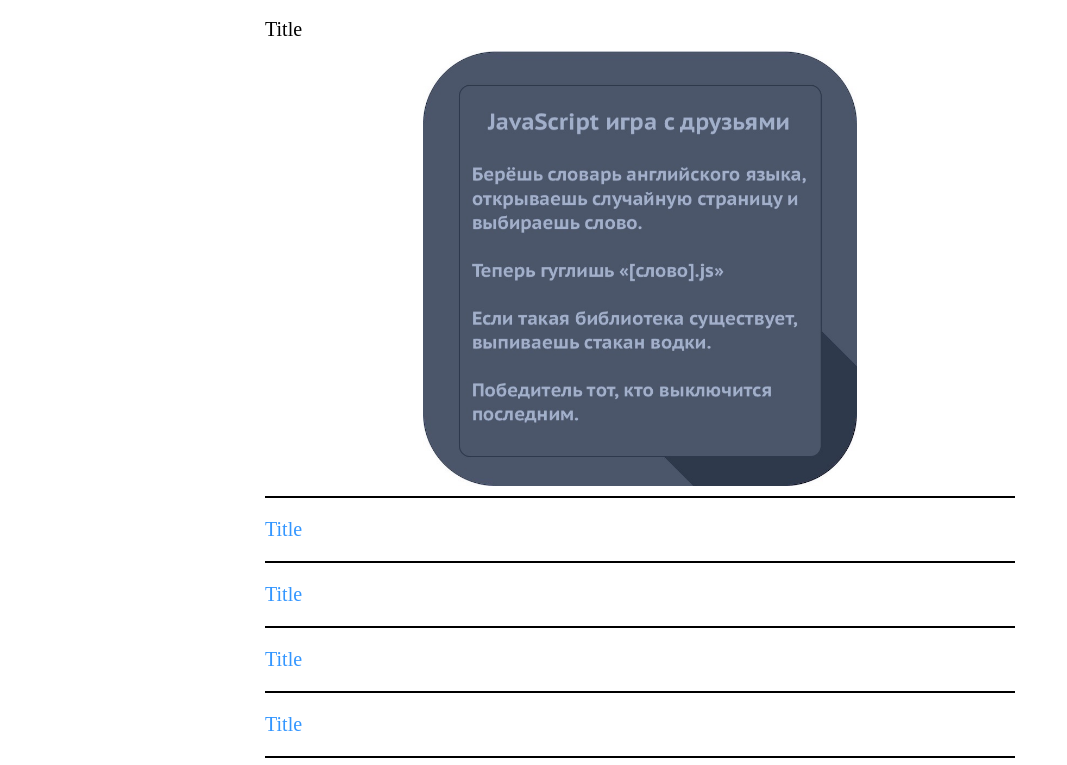
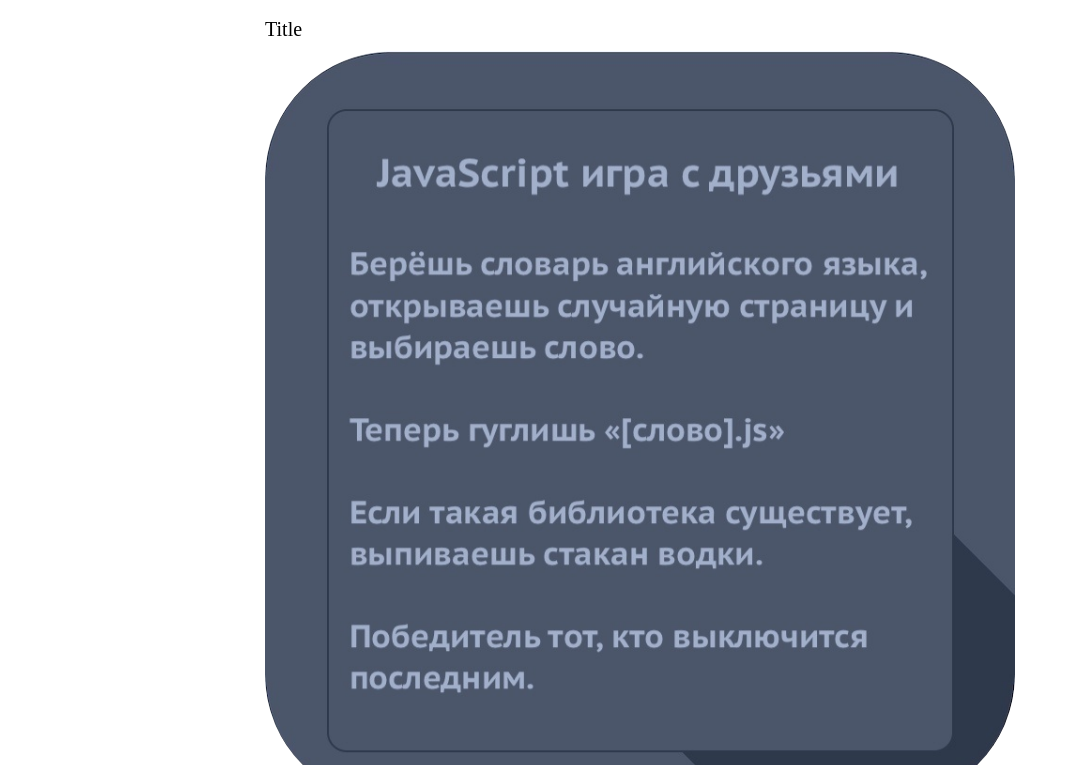
Before and after one commit to The-Dmitry/cssBayan, a plain HTML site: page cssBayan/index.html in a window 1280 px wide. Shown: the part 36-801 px from the top of the page, without its empty margins (0-1067 px from the left). Drawn offline with Linux system fonts and the light colour scheme.

Commit message:
fix: add folder (Sat, Mar 11, 2023 10:50:11 PM)

```diff
--- a/index.html
+++ b/cssBayan/index.html
@@ -17,9 +17,7 @@
           <p class="meme__title">Title</p>
           <div class="cross"></div>
         </div>
-        <div class="meme__image-container">
         <img class="meme__image" src="./images/meme1.jpg" alt="meme">
-      </div>
       </label>
     </li>
     <li class="meme">
@@ -29,9 +27,7 @@
           <p class="meme__title">Title</p>
           <div class="cross"></div>
         </div>
-        <div class="meme__image-container">
         <img class="meme__image" src="./images/meme2.jpg" alt="meme">
-      </div>
       </label>
     </li>
     <li class="meme">
@@ -41,9 +37,7 @@
           <p class="meme__title">Title</p>
           <div class="cross"></div>
         </div>
-        <div class="meme__image-container">
         <img class="meme__image" src="./images/meme3.jpg" alt="meme">
-      </div>
       </label>
     </li>
     <li class="meme">
@@ -53,9 +47,7 @@
           <p class="meme__title">Title</p>
           <div class="cross"></div>
         </div>
-        <div class="meme__image-container">
         <img class="meme__image" src="./images/meme4.jpg" alt="meme">
-      </div>
       </label>
     </li>
     <li class="meme">
@@ -65,9 +57,7 @@
           <p class="meme__title">Title</p>
           <div class="cross"></div>
         </div>
-        <div class="meme__image-container">
         <img class="meme__image" src="./images/meme5.jpg" alt="meme">
-      </div>
       </label>
     </li>
     <li class="meme">
@@ -77,9 +67,7 @@
           <p class="meme__title">Title</p>
           <div class="cross"></div>
         </div>
-        <div class="meme__image-container">
         <img class="meme__image" src="./images/meme6.jpg" alt="meme">
-      </div>
       </label>
     </li>
   </ul>
--- a/style.css
+++ b/cssBayan/style.css
@@ -20,17 +20,18 @@ body {
 }
 .meme {
   display: flex;
-  height: fit-content;
   flex-direction: column;
+  height: auto;
   padding: 10px 0;
   border-top: 1px solid black;
   border-bottom: 1px solid black;
   transition: all linear 1s;
   color: #3396ff;
-
 }
 
-
+.meme__label {
+  height: auto;
+}
 
 .meme__info {
   display: flex;
@@ -40,7 +41,6 @@ body {
 }
 
 .meme__title {
-  position: relative;
   font-size: 2rem;
   padding: 10px 0;
   transition: color linear .3s;
@@ -58,26 +58,22 @@ body {
   width: 0;
   height: 0;
 }
-.meme__image-container {
+/* .meme__image-container {
   position: relative;
   transition: all linear .4s;
   padding-bottom: 0%;
   opacity: 0;
-}
+} */
 .meme__image {
-  position: absolute;
-  top: 0;
-  left: 50%;
-  height: 100%;
+  height: 0;
   width: 100%;
   border-radius: 17%;
-  object-fit: contain;
-  transform: translate(-50%, 0);
+  transition: all linear .3s;
 }
 
 
-.meme__input:checked + .meme__label >  .meme__image-container {
-  padding-bottom: 100%;
+.meme__input:checked + .meme__label >  .meme__image {
+  height: 100%;
   opacity: 1;
 }
 
@@ -85,10 +81,9 @@ body {
   color: black;
 }
 
-.meme__input:checked + .meme__label >  .meme__image-container {
-    padding-bottom: 100%;
-    opacity: 1;
-  }
+.meme__input:checked + .meme__label >  .meme__image {
+  opacity: 1;
+}
 
 
 .meme__input:checked + .meme__label .meme__info .cross {
@@ -126,12 +121,10 @@ body {
 
 
   .meme__input:checked + .meme__label >  .meme__image-container {
-    padding-bottom: 58%;
     opacity: 1;
   }
 
   .meme:hover .meme__label >  .meme__image-container {
-    padding-bottom: 58%;
     opacity: 1;
   }
 
```
Also changed, not shown: cssBayan/images/cross.svg (renamed from images/cross.svg), cssBayan/images/meme1.jpg (renamed from images/meme1.jpg), cssBayan/images/meme2.jpg (renamed from images/meme2.jpg), cssBayan/images/meme3.jpg (renamed from images/meme3.jpg), cssBayan/images/meme4.jpg (renamed from images/meme4.jpg), cssBayan/images/meme5.jpg (renamed from images/meme5.jpg), cssBayan/images/meme6.jpg (renamed from images/meme6.jpg).
